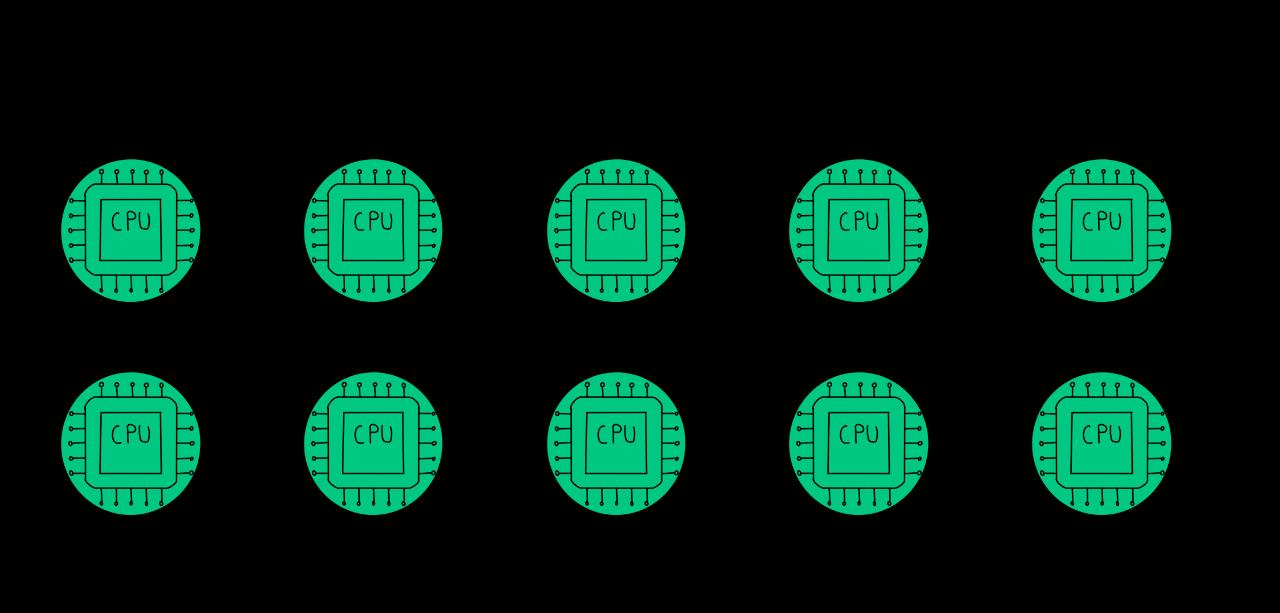
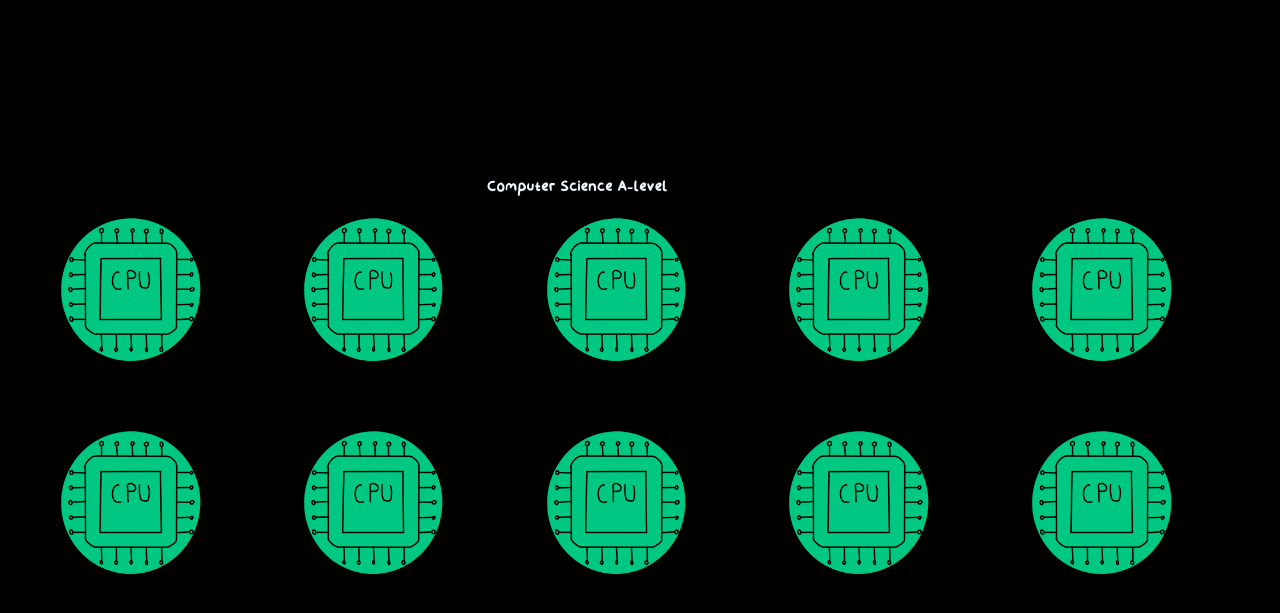
Before and after one commit to Mc-Colour/Level-4-Web-Dev-Assignment, a plain HTML site: page notes/index.html in a window 1280 px wide. Shown: the part 101-714 px from the top of the page. Drawn offline with nearby package versions, Linux system fonts and the light colour scheme.

Commit message:
notes subheading

```diff
--- a/notes/index.html
+++ b/notes/index.html
@@ -14,6 +14,9 @@
         <div id="header"></div>
         <div id="mainBody">
             <div id="firstSectionNotHome"></div>
+            <div id="headings">
+                <h3 id="subHeading">Computer Science A-level</h3>
+            </div>
             <div id="secondSection">
                 <a href="../pdfs/cpu.pdf"><img class="notes"  src="../src/images/cpuCover.JPG" alt="CPU notes"></a>
                 <a href="../pdfs/algorithms.pdf"><img class="notes"  src="../src/images/cpuCover.JPG" alt="CPU notes"></a>
```
